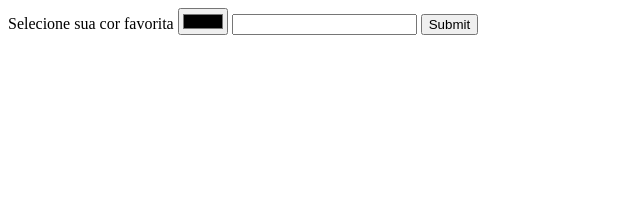
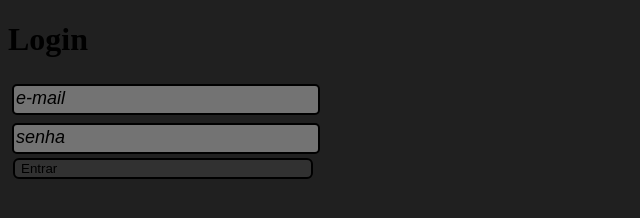
Before and after one commit to LucasFaess/LucasFaesPWI, a plain HTML site: page Aula07/index.html in a window 1280 px wide. Shown: the whole page, without its empty margins (0-640 px from the left). Drawn offline with Linux system fonts and the light colour scheme.

Commit message:
Manipulando elementos com JS

```diff
--- a/Aula07/index.html
+++ b/Aula07/index.html
@@ -1,19 +1,54 @@
 <!DOCTYPE html>
-<html lang="pt-BR">
+<html lang="pt-br">
 <head>
     <meta charset="UTF-8">
-    <title></title>
+    <title>Praticando js</title>
 
     <link rel="stylesheet" href="style.css">
-
-    <style>
-
-    </style>
 </head>
 <body>
-    <label for="corFav">Selecione sua cor favorita</label>
-    <input type="color" id="corFav" required>
-    <input type="number" pattern="[0-9]{11-11}">
-    <input type="submit" value="Submit">
+    <h1>Login</h1>
+    <form class="log" method="GET" onsubmit="onClickEntrar(event)">
+
+        <input
+                type="email"
+                name="usuario"
+                id="form-e-javascript-usuario"
+                placeholder="e-mail">
+
+        <input
+                type="password"
+                name="senha"
+                id="form-e-javascript-senha"
+                placeholder="senha">
+
+        <button
+                type="submit"
+                value="Entrar"
+                id="form-e-javascript-entrar">
+                Entrar
+        </button>
+
+    </form>
+
+    <div class="res" id="form-e-javascript-resultado"></div>
+
+    <script>
+        function onClickEntrar(meuEvento) {
+            meuEvento.preventDefault();
+
+            let tagUsuario = document.getElementById("form-e-javascript-usuario");
+            let tagSenha = document.getElementById("form-e-javascript-senha");
+            let tagResultado = document.getElementById("form-e-javascript-resultado");
+            let resultado = "" +
+                "Você tentou logar com os seguintes dados <br>" +
+                "Usuário: " + tagUsuario.value + "<br>" +
+                "Senha: " + tagSenha.value + "<br>" +
+                "Senha (Base 64): " + btoa(tagSenha.value)
+            ;
+            tagResultado.innerHTML = resultado;
+        }
+    </script>
+
 </body>
 </html>
--- a/Aula07/style.css
+++ b/Aula07/style.css
@@ -0,0 +1,34 @@
+body{
+    background-color: #202020;
+}
+.log{
+    display: grid;
+}
+
+.log input{
+    margin: 4px;
+    width: 300px;
+    height: 25px;
+    background-color: rgba(146, 146, 146, 0.726);
+    border-radius: 5px;
+    border: solid 2px black;
+}
+
+.log button{
+    width: 300px;
+    margin-left: 5px;
+    background-color: #3a3a3aaf;
+    border: solid 2px black;
+    border-radius: 6px;
+    text-align: justify;
+}
+
+.log input::-webkit-input-placeholder{
+    color:rgb(0, 0, 0);
+    font-style: italic;
+    font-size: 18px;
+}
+
+.res{
+    color: #f8f8f8;
+}
```
